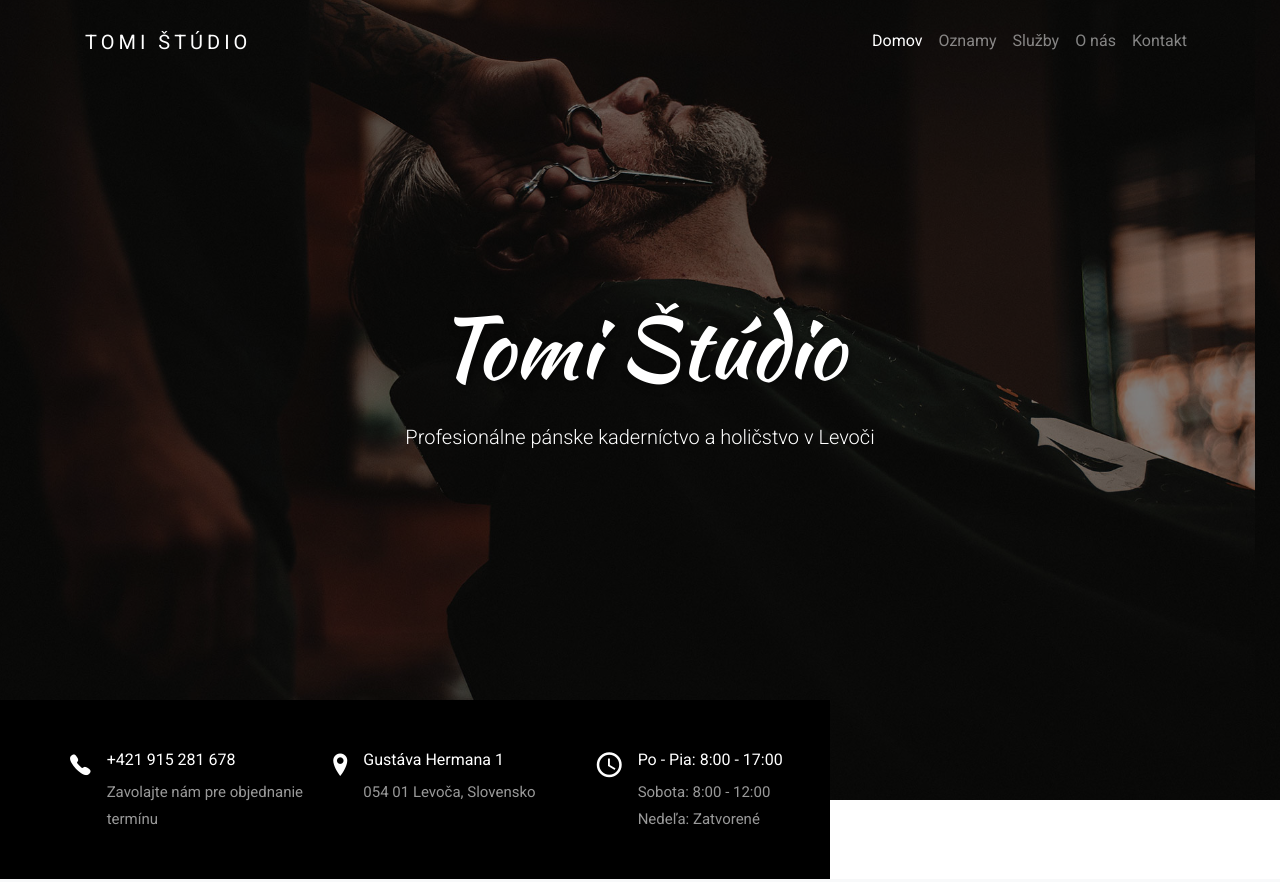
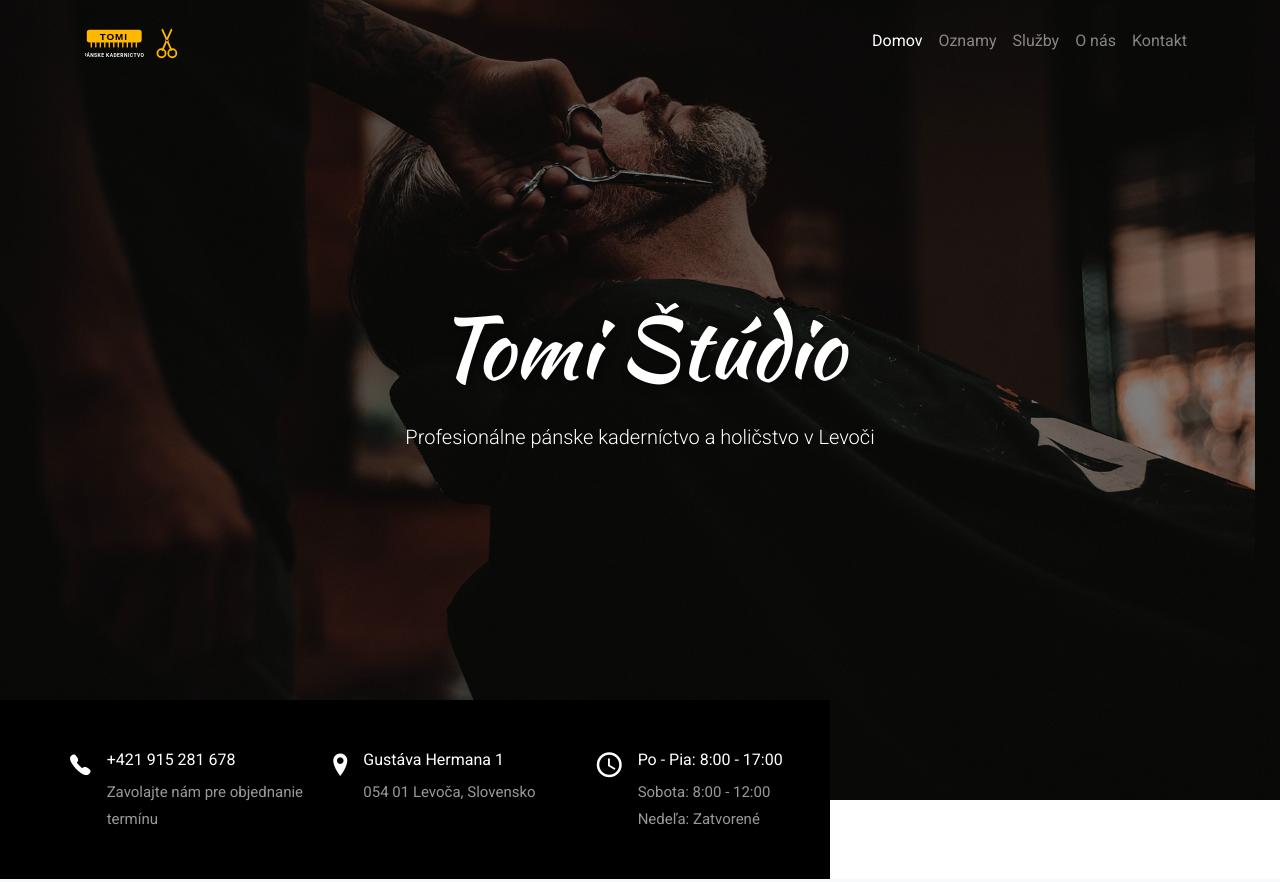
Before and after one commit to websolution4you/tomistudio, a plain HTML site: page index.html in a window 1280 px wide. Shown: the top 882 px of the page. Drawn offline with Linux system fonts and the light colour scheme; files whose address does not match are found by name.

Commit message:
feat: add SVG logo based on Google Maps physical sign to the navbar

```diff
--- a/index.html
+++ b/index.html
@@ -79,7 +79,9 @@
     <header role="banner">
       <nav class="navbar navbar-expand-md navbar-dark bg-light">
         <div class="container">
-          <a class="navbar-brand" href="index.html">Tomi Štúdio</a>
+          <a class="navbar-brand d-flex align-items-center" href="index.html">
+            <img src="images/logo.svg" alt="Tomi Štúdio" style="height: 45px; width: auto;">
+          </a>
           <button class="navbar-toggler" type="button" data-toggle="collapse" data-target="#navbarsExample05" aria-controls="navbarsExample05" aria-expanded="false" aria-label="Toggle navigation">
             <span class="navbar-toggler-icon"></span>
           </button>
```
Also changed, not shown: images/logo.svg (added).
